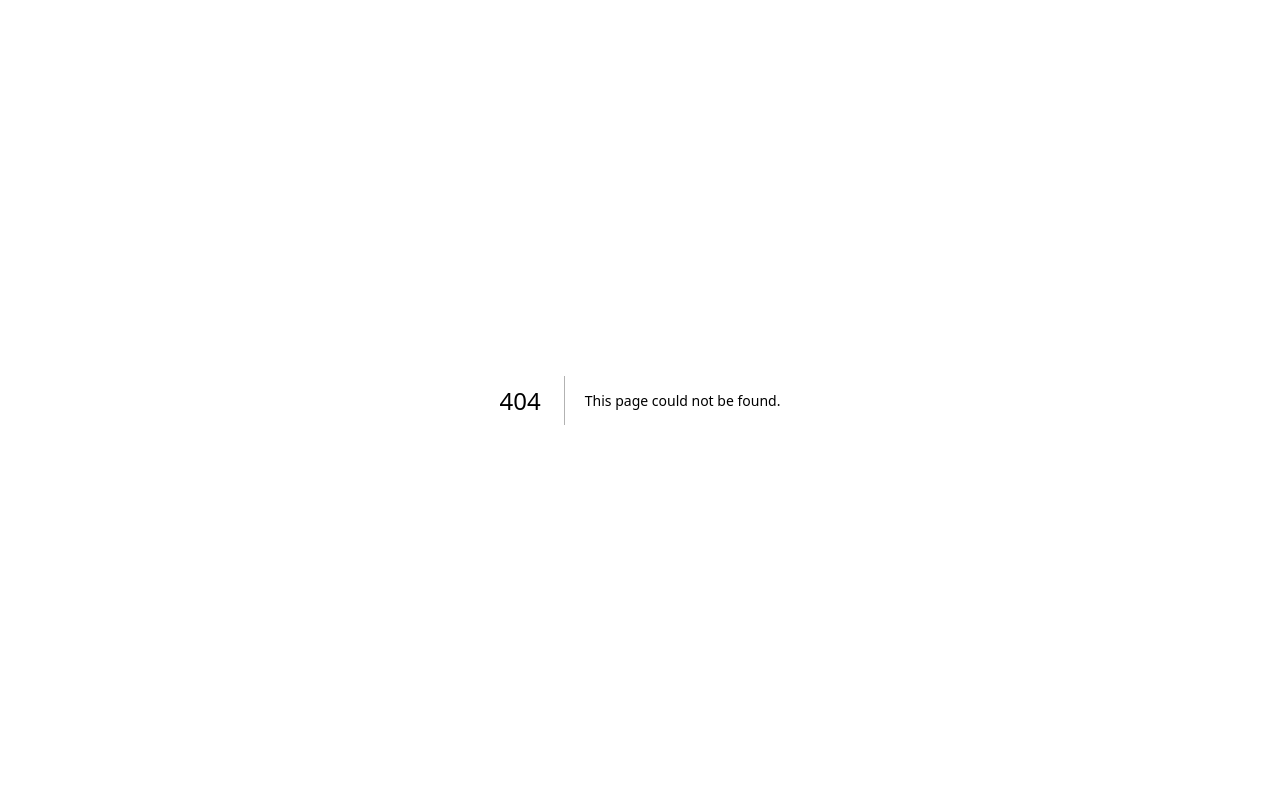
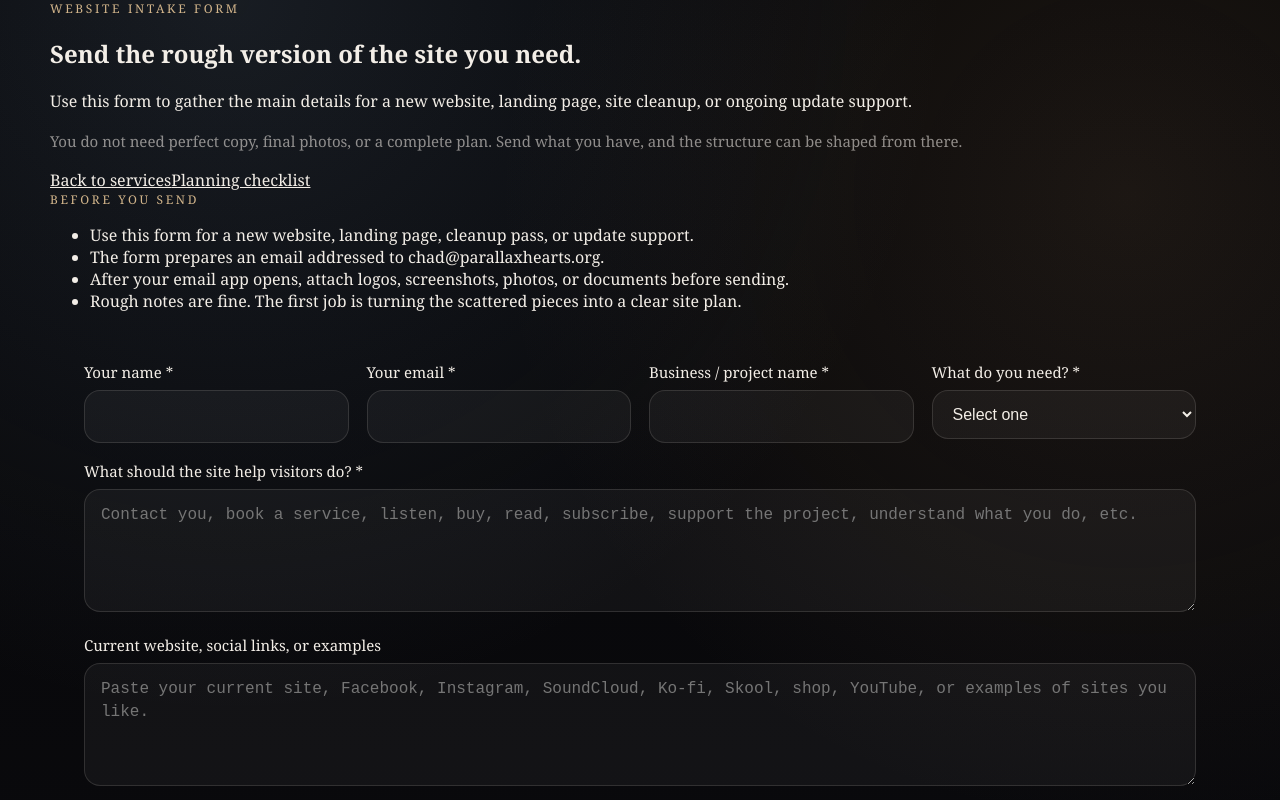
Before and after one commit to chthomps4/parallaxhearts-site, a Next.js app in the folder site/: page /website-intake in a window 1280 px wide. Before the commit this address had no page. Shown: the top 800 px of the page. Built offline with nearby package versions, Linux system fonts and the light colour scheme.

Commit message:
Add website intake page

```diff
--- /dev/null
+++ b/site/app/website-intake/page.tsx
@@ -0,0 +1,173 @@
+import type { Metadata } from "next";
+import Link from "next/link";
+import { absoluteUrl, breadcrumbSchema, defaultKeywords } from "../lib/seo";
+import WebsiteIntakeForm from "./WebsiteIntakeForm";
+
+const pageTitle = "Website Intake Form | Parallax Hearts Website Services";
+const pageDescription =
+  "Send website project details for a new site, landing page, site cleanup, artist website, creator site, small business website, or update support.";
+const pageUrl = absoluteUrl("/website-intake");
+const previewImage = absoluteUrl("/images/hero.jpg");
+
+export const metadata: Metadata = {
+  title: pageTitle,
+  description: pageDescription,
+  keywords: [
+    ...defaultKeywords,
+    "website intake form",
+    "website project request",
+    "custom website request",
+    "small business website intake",
+    "artist website request",
+    "landing page request",
+    "website cleanup request",
+  ],
+  alternates: {
+    canonical: pageUrl,
+  },
+  openGraph: {
+    title: pageTitle,
+    description: pageDescription,
+    url: pageUrl,
+    siteName: "Parallax Hearts",
+    images: [
+      {
+        url: previewImage,
+        width: 1200,
+        height: 630,
+        alt: "Website intake form by Parallax Hearts",
+      },
+    ],
+    locale: "en_US",
+    type: "website",
+  },
+  twitter: {
+    card: "summary_large_image",
+    title: pageTitle,
+    description: pageDescription,
+    images: [previewImage],
+  },
+  robots: {
+    index: true,
+    follow: true,
+  },
+};
+
+const pageSchemas = [
+  breadcrumbSchema([
+    { name: "Home", path: "/" },
+    { name: "Website Services", path: "/websites" },
+    { name: "Website Intake Form", path: "/website-intake" },
+  ]),
+];
+
+const reminders = [
+  "Use this form for a new website, landing page, cleanup pass, or update support.",
+  "The form prepares an email addressed to chad@parallaxhearts.org.",
+  "After your email app opens, attach logos, screenshots, photos, or documents before sending.",
+  "Rough notes are fine. The first job is turning the scattered pieces into a clear site plan.",
+];
+
+export default function WebsiteIntakePage() {
+  return (
+    <main className="websites-page">
+      <script
+        type="application/ld+json"
+        dangerouslySetInnerHTML={{ __html: JSON.stringify(pageSchemas) }}
+      />
+
+      <section className="section-shell hero-section websites-hero">
+        <div className="site-container two-column">
+          <div>
+            <p className="kicker">Website Intake Form</p>
+            <h1 className="page-title">Send the rough version of the site you need.</h1>
+            <p className="lead-copy">
+              Use this form to gather the main details for a new website, landing page, site cleanup, or ongoing update support.
+            </p>
+            <p className="soft-copy">
+              You do not need perfect copy, final photos, or a complete plan. Send what you have, and the structure can be shaped from there.
+            </p>
+            <div className="button-row websites-cta-row">
+              <Link className="ghost-button" href="/websites">
+                Back to services
+              </Link>
+              <Link className="ghost-button" href="/website-planning">
+                Planning checklist
+              </Link>
+            </div>
+          </div>
+
+          <aside className="feature-card websites-hero-card">
+            <p className="kicker">Before you send</p>
+            <ul className="clean-list">
+              {reminders.map((item) => (
+                <li key={item}>{item}</li>
+              ))}
+            </ul>
+          </aside>
+        </div>
+      </section>
+
+      <section className="section-shell">
+        <div className="site-container">
+          <WebsiteIntakeForm />
+        </div>
+      </section>
+
+      <style>{`
+        @media (max-width: 760px) {
+          .websites-page .site-container {
+            width: min(100% - 22px, 1180px);
+          }
+
+          .websites-page .section-shell {
+            padding-top: 42px;
+            padding-bottom: 42px;
+          }
+
+          .websites-page .websites-hero {
+            padding-top: 34px;
+          }
+
+          .websites-page .page-title {
+            font-size: clamp(40px, 13vw, 58px);
+            line-height: 0.96;
+            letter-spacing: -0.058em;
+          }
+
+          .websites-page .lead-copy {
+            font-size: 18px;
+            line-height: 1.58;
+          }
+
+          .websites-page .feature-card {
+            border-radius: 22px;
+            padding: 22px;
+          }
+
+          .websites-page .websites-cta-row {
+            display: grid;
+            grid-template-columns: 1fr;
+            gap: 10px;
+          }
+
+          .websites-page .websites-cta-row a,
+          .websites-page .feature-card .primary-button,
+          .websites-page .feature-card .ghost-button {
+            width: 100%;
+            min-height: 52px;
+            text-align: center;
+          }
+
+          .websites-page .clean-list {
+            padding-left: 18px;
+          }
+
+          .websites-page .clean-list li {
+            margin-bottom: 8px;
+          }
+        }
+      `}</style>
+    </main>
+  );
+}
```
